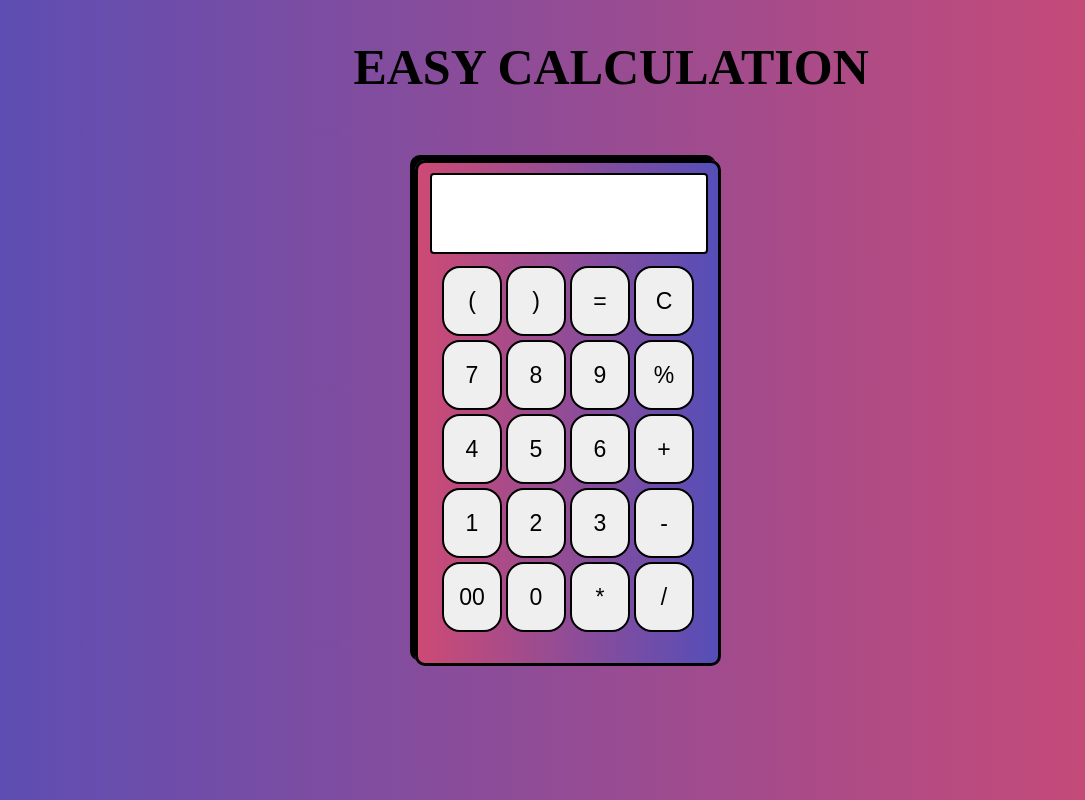
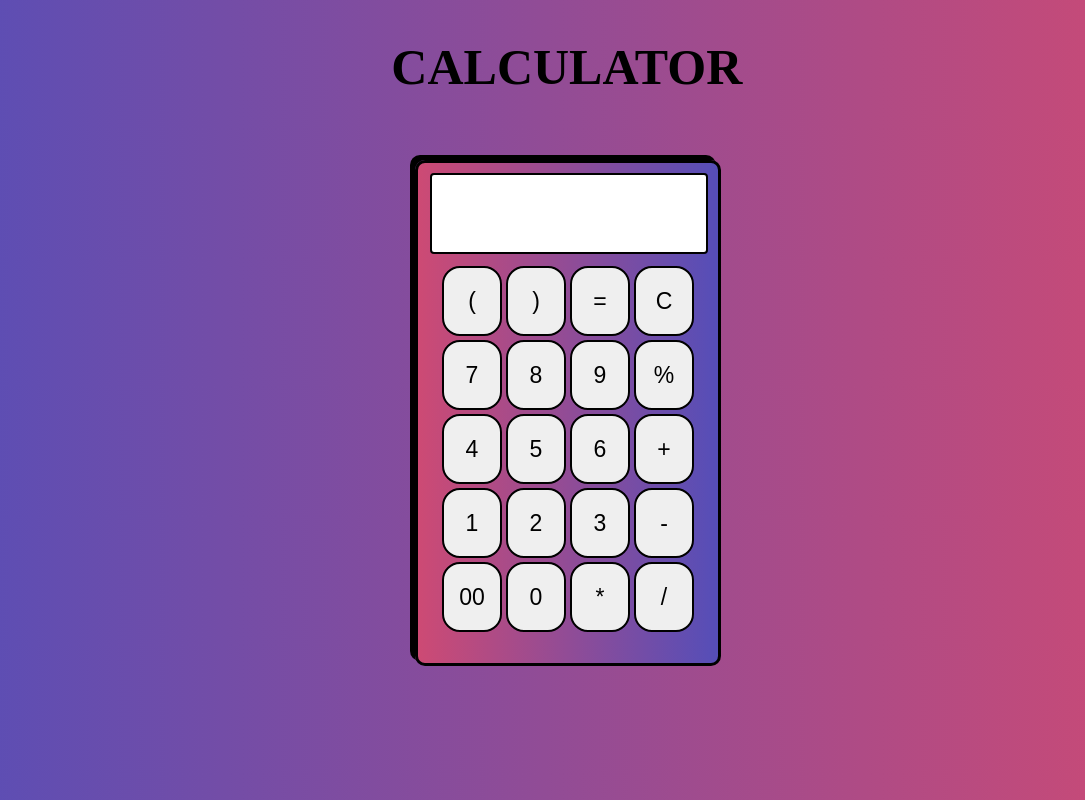
Before and after one commit to smile-110/calculator, a plain HTML site: page index.html in a window 1280 px wide. Shown: the whole page, without its empty margins (97-1182 px from the left). Drawn offline with Linux system fonts and the light colour scheme.

Commit message:
Update index.html

```diff
--- a/index.html
+++ b/index.html
@@ -6,7 +6,7 @@
     <title>CALCULATOR</title>
 </head>
 <body>
-   <h1 STYLE="margin-left: 35%; margin-top: 3%; font-size: 50px;">EASY CALCULATION</h1>
+   <h1 STYLE="margin-left: 38%; margin-top: 3%; font-size: 50px;">CALCULATOR</h1>
     <div class="cal">
       <input type="text" class="element1" id="screen" name="screen">
 
```
